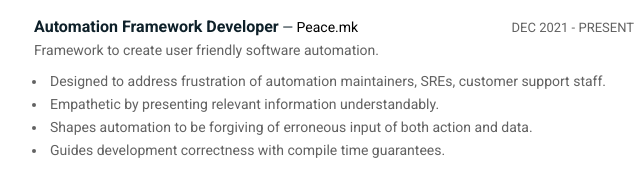
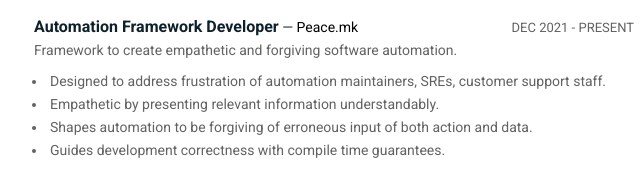
Before and after one commit to azriel91/azriel91.github.io, a plain HTML site: page index.html in a window 1280 px wide. Shown: the part 317-504 px from the top of the page, 186-826 px from the left. Drawn offline with Linux system fonts and the light colour scheme.

Commit message:
Change Peace tagline.

```diff
--- a/index.html
+++ b/index.html
@@ -93,7 +93,7 @@
                     </div><!--//meta-->
                     <div class="details">
                         <p>
-                            Framework to create user friendly software automation.
+                            Framework to create empathetic and forgiving software automation.
                             <ul>
                                 <li>Designed to address frustration of automation maintainers, SREs, customer support staff.</li>
                                 <li>Empathetic by presenting relevant information understandably.</li>
```
